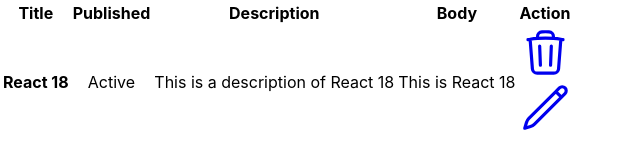
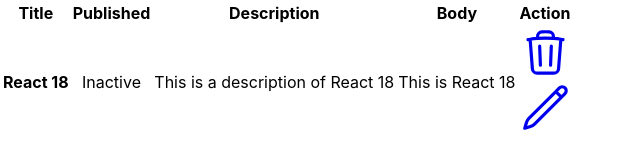
Before and after one commit to bug-king-solver/RMS-frontend, a React (Create React App) app: page / in a window 1280 px wide. Shown: the top 142 px of the page, without its empty margins (0-640 px from the left). Built offline with nearby package versions, Linux system fonts and the light colour scheme.

Commit message:
feat: add tableitem component

```diff
--- a/src/components/TableItem.tsx
+++ b/src/components/TableItem.tsx
@@ -1,13 +1,13 @@
-import { tableItemPropsType } from "../types";
+import { BookItemPropsType } from "../types";
 
-const TableItem = ({ tableData }: tableItemPropsType) => {
+const TableItem = ({ tableData }: BookItemPropsType) => {
     return (
         <tr className="hover:bg-gray-50">
             <th className="flex gap-3 px-6 py-4 font-normal text-gray-900">
                 <span> { tableData.title } </span>
             </th>
             <td className="px-6 py-4">
-                {tableData.published ? <span
+                {tableData.isPublished ? <span
                     className="inline-flex items-center gap-1 rounded-full bg-green-50 px-2 py-1 text-xs font-semibold text-green-600"
                 >
                     <span className="h-1.5 w-1.5 rounded-full bg-green-600"></span>
@@ -29,7 +29,7 @@
             </td>
             <td className="px-6 py-4">
                 <div className="flex justify-start gap-4">
-                    <a x-data="{ tooltip: 'Delete' }" href="#">
+                    <a x-data="{ tooltip: 'Delete' }" className="rounded-lg hover:bg-red-100" href="#">
                     <svg
                         xmlns="http://www.w3.org/2000/svg"
                         fill="none"
@@ -46,7 +46,7 @@
                         />
                     </svg>
                     </a>
-                    <a x-data="{ tooltip: 'Edite' }" href="#">
+                    <a x-data="{ tooltip: 'Edite' }" className="rounded-lg hover:bg-green-100" href="#">
                     <svg
                         xmlns="http://www.w3.org/2000/svg"
                         fill="none"
```
